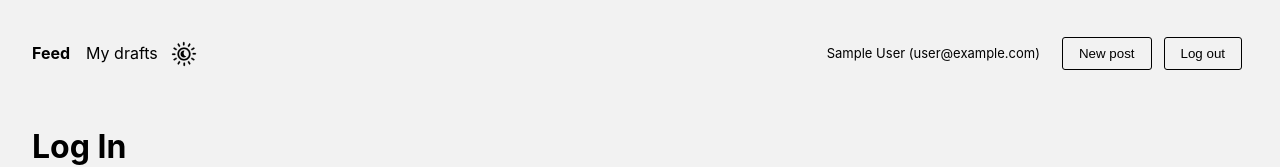
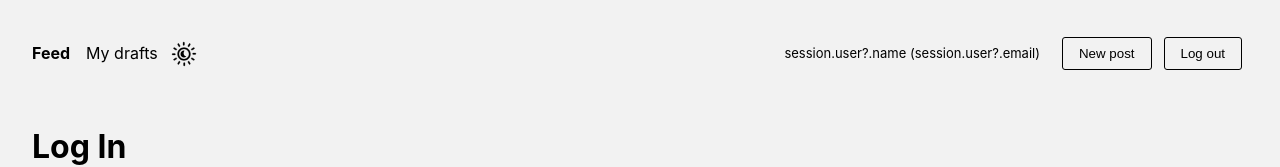
Before and after one commit to TzviGreenfeld/BGU-CS, a Next.js app: page /login in a window 1280 px wide. Shown: the top 167 px of the page. Built offline with nearby package versions, Linux system fonts and the light colour scheme; no server answers; sample sign-in values are in the browser's storage.

Commit message:
commented out all the session usage

```diff
--- a/components/Header.tsx
+++ b/components/Header.tsx
@@ -159,7 +159,8 @@ const Header: React.FC = () => {
     right = (
       <div className="right">
         <p>
-          {session.user?.name} ({session.user?.email})
+          {/* {session.user?.name} ({session.user?.email}) */}
+          {"session.user?.name"} ({"session.user?.email"})
         </p>
         <Link href="/create" legacyBehavior>
           <button>
```
